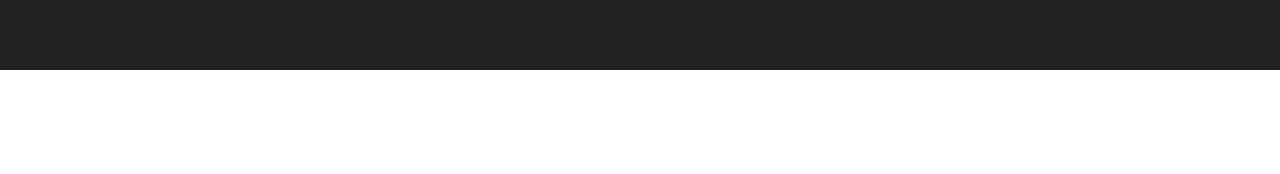
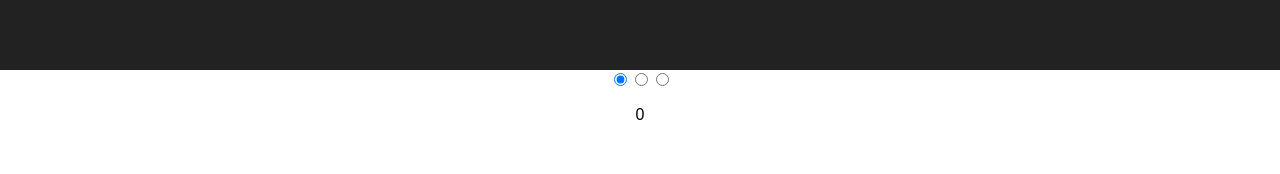
Before and after one commit to behuamuh/codemu, a React (Create React App) app: page /task43 in a window 1280 px wide. Shown: the part 120-294 px from the top of the page. Built offline with nearby package versions, Linux system fonts and the light colour scheme.

Commit message:
up task to 44

```diff
--- /dev/null
+++ b/src/thirdComponents/Task41.js
@@ -0,0 +1,23 @@
+import React, { Component } from 'react';
+
+export default class Task41 extends Component {
+  state = { value: '' };
+
+  handleChange = event => {
+    this.setState({ value: event.target.value });
+  };
+
+  render() {
+    return (
+      <div>
+        <select onChange={this.handleChange} value={this.state.value}>
+          <option>Moscow</option>
+          <option>Kiev</option>
+          <option>Piter</option>
+          <option>Oslo</option>
+        </select>
+        <p>{this.state.value}</p>
+      </div>
+    );
+  }
+}
--- /dev/null
+++ b/src/thirdComponents/Task42.js
@@ -0,0 +1,27 @@
+import React, { Component } from 'react';
+
+export default class Task42 extends Component {
+  state = {
+    cities: ['Moscow', 'Kiev', 'Piter', 'Oslo', 'Prage', 'Tashkent'],
+    value: 0,
+  };
+
+  handleChange = event => {
+    this.setState({ value: +event.target.value });
+  };
+
+  render() {
+    const { cities, value } = this.state;
+    const options = cities.map((city, index) => {
+      return <option value={index}>{city}</option>;
+    });
+    return (
+      <div>
+        <select onChange={this.handleChange} value={this.state.value}>
+          {options}
+        </select>
+        <p>{cities[value]}</p>
+      </div>
+    );
+  }
+}
--- /dev/null
+++ b/src/thirdComponents/Task43.js
@@ -0,0 +1,38 @@
+import React, { Component } from 'react';
+
+export default class Task43 extends Component {
+  state = { value: '0' };
+
+  handleChange = event => {
+    this.setState({ value: event.target.value });
+  };
+
+  render() {
+    return (
+      <div>
+        <input
+          name="group"
+          type="radio"
+          value="0"
+          checked={this.state.value === '0'}
+          onChange={this.handleChange}
+        />
+        <input
+          name="group"
+          type="radio"
+          value="1"
+          checked={this.state.value === '1'}
+          onChange={this.handleChange}
+        />
+        <input
+          name="group"
+          type="radio"
+          value="2"
+          checked={this.state.value === '2'}
+          onChange={this.handleChange}
+        />
+        <p>{this.state.value}</p>
+      </div>
+    );
+  }
+}
--- /dev/null
+++ b/src/thirdComponents/Task44.js
@@ -0,0 +1,31 @@
+import React, { Component } from 'react';
+
+export default class Task44 extends Component {
+  state = { texts: [], value: '' };
+
+  handleChange = event => {
+    this.setState({ value: event.target.value });
+  };
+
+  handleSubmit = () => {
+    const { texts, value } = this.state;
+    this.setState({
+      texts: [...texts, value],
+      value: '',
+    });
+  };
+
+  render() {
+    const { texts, value } = this.state;
+    const posts = texts.map((post, index) => {
+      return <p key={index}>{post}</p>;
+    });
+    return (
+      <div>
+        <textarea value={value} onChange={this.handleChange} />
+        <button onClick={this.handleSubmit}>Add</button>
+        {posts}
+      </div>
+    );
+  }
+}
```
Also changed, not shown: src/routes.js (+20 -0 lines).
